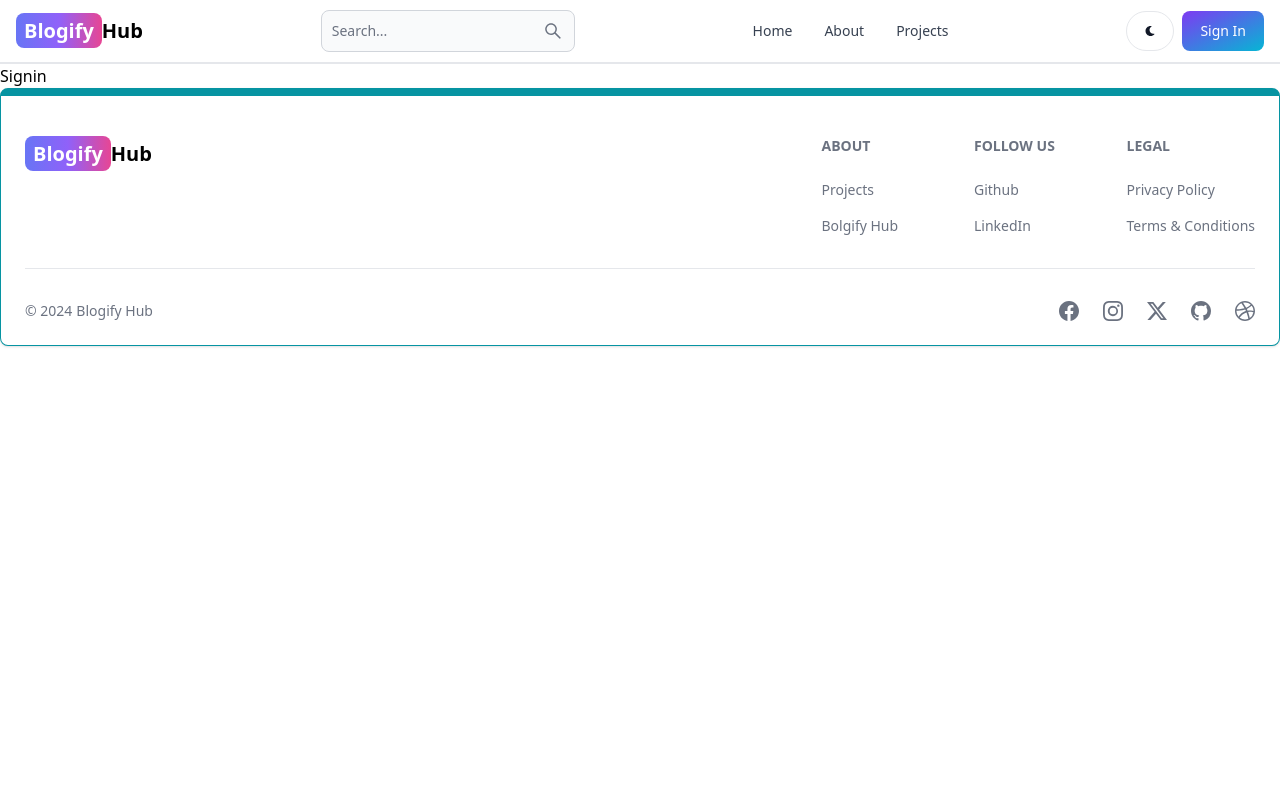
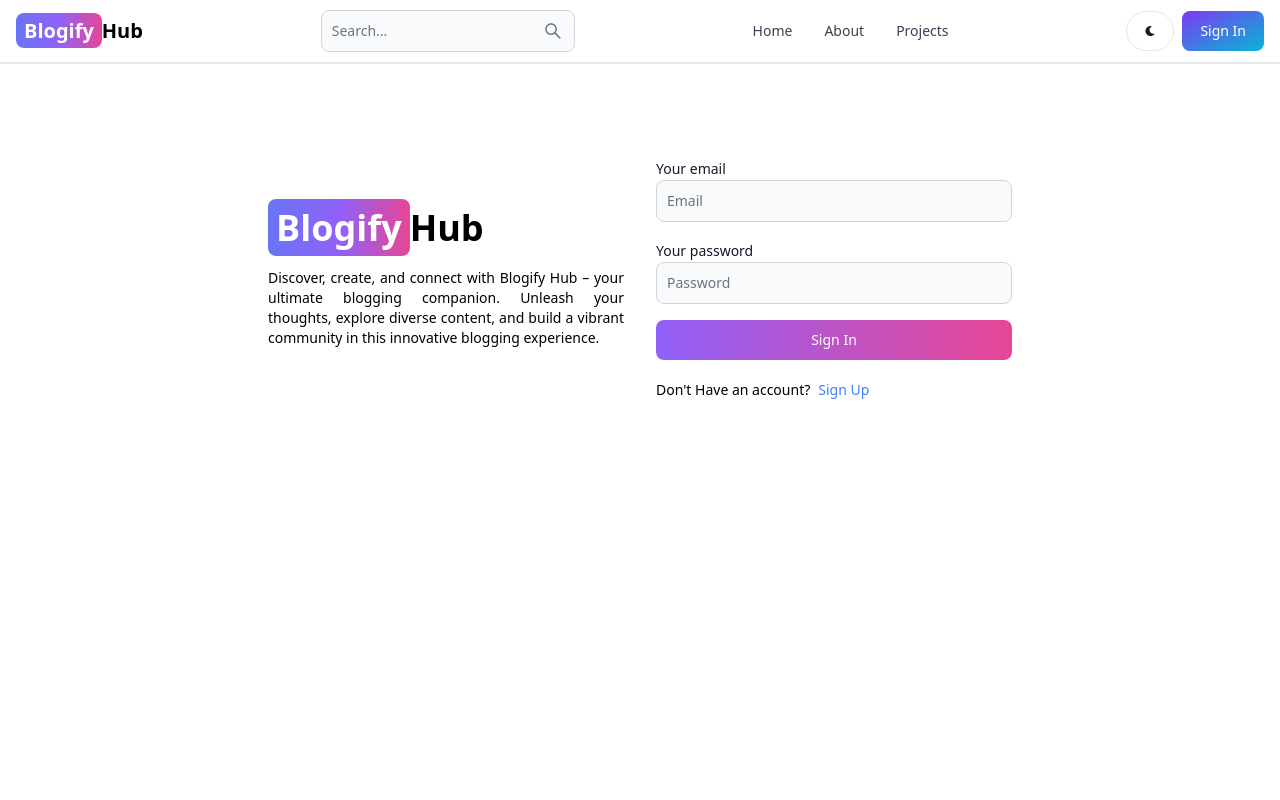
Before and after one commit to ashish-pro/blogify-mern-blog-app, a React app in the folder blog-app-client/: page /sign-in in a window 1280 px wide. Shown: the top 800 px of the page. Built offline with nearby package versions, Linux system fonts and the light colour scheme; the HTML template or start-up script is replaced by a standard one.

Commit message:
completed signin ui and functionality

```diff
--- a/blog-app-client/src/pages/SignIn.jsx
+++ b/blog-app-client/src/pages/SignIn.jsx
@@ -1,9 +1,114 @@
-import React from 'react'
+import {Link, useNavigate} from 'react-router-dom'
+import {Alert, Button, Label, Spinner, TextInput} from 'flowbite-react'
+import { useState } from 'react'
 
 const Signin = () => {
-  return (
-    <div>Signin</div>
-  )
+  const [formData, setFormData] = useState({});
+  const [errorMessage, setErrorMessage] = useState(null);
+  const [loading, setLoading] = useState(false);
+  const navigate = useNavigate();
+
+
+  const handleChange = (e) =>{
+    setFormData({...formData, [e.target.id] : e.target.value.trim()})
+  }
+
+  const handleSubmit = async (e) =>{
+    e.preventDefault();
+    if(!formData.email || !formData.password){
+      return setErrorMessage('Please fill out all fields')
+    }
+    try {
+      setLoading(true);
+      setErrorMessage(null);
+      const res = await fetch('/api/auth/signin',{
+        method: 'POST',
+        headers: {
+          'Content-Type' : 'application/json'
+        },
+        body: JSON.stringify(formData),
+      });
+      const data = await res.json();
+      if(data.success === false) {
+        return setErrorMessage(data.message);
+      }
+      setLoading(false);
+      if(res.ok){
+        navigate('/');
+      }
+
+    } catch (error) {
+      setErrorMessage(error.message);
+      setLoading(false);
+    }
+  }
+
+  return <div className='min-h-screen mt-20'>
+    <div className='flex p-3 max-w-3xl mx-auto flex-col md:flex-row md:items-center gap-8'>
+      {/* left */}
+      <div className='flex-1'>
+      <Link
+        to="/"
+        className="font-bold dark:text-white text-4xl"
+      >
+        <span
+          className="px-2 py-1 bg-gradient-to-r
+       from-indigo-500 via-purple-500 to-pink-500
+       rounded-lg text-white"
+        >
+          Blogify
+        </span>
+        Hub
+      </Link>
+      <p className='text-sm mt-5 text-justify'>Discover, create, and connect with Blogify Hub – your ultimate blogging companion. Unleash your thoughts, explore diverse content, and build a vibrant community in this innovative blogging experience.</p>
+      </div>
+      {/* right */}
+      <div className='flex-1'>
+        <form className='flex flex-col gap-4' onSubmit={handleSubmit}>
+          <div>
+            <Label value='Your email' />
+            <TextInput
+            type='email'
+            placeholder='Email'
+            id='email' onChange={handleChange}
+            />
+          </div>
+          <div>
+            <Label value='Your password' />
+            <TextInput
+            type='password'
+            placeholder='Password'
+            id='password'
+            onChange={handleChange}
+            />
+          </div>
+          <Button gradientDuoTone='purpleToPink' type='submit' disabled={loading}>
+            {
+              loading ? (
+                <>
+                <Spinner size='sm' />
+                <span className='pl-3'>Loading...</span>
+                </>
+              ) : 'Sign In'
+            }
+          </Button>
+        </form>
+        <div className='flex gap-2 text-sm mt-5'>
+            <span> Don&apos;t Have an account?</span>
+            <Link to='/sign-up' className='text-blue-500'>
+            Sign Up
+            </Link>
+        </div>
+        {
+          errorMessage && (
+            <Alert className = 'mt-5' color='failure'>
+              {errorMessage}
+            </Alert>
+          )
+        }
+      </div>
+    </div>
+  </div>
 }
 
 export default Signin
```
